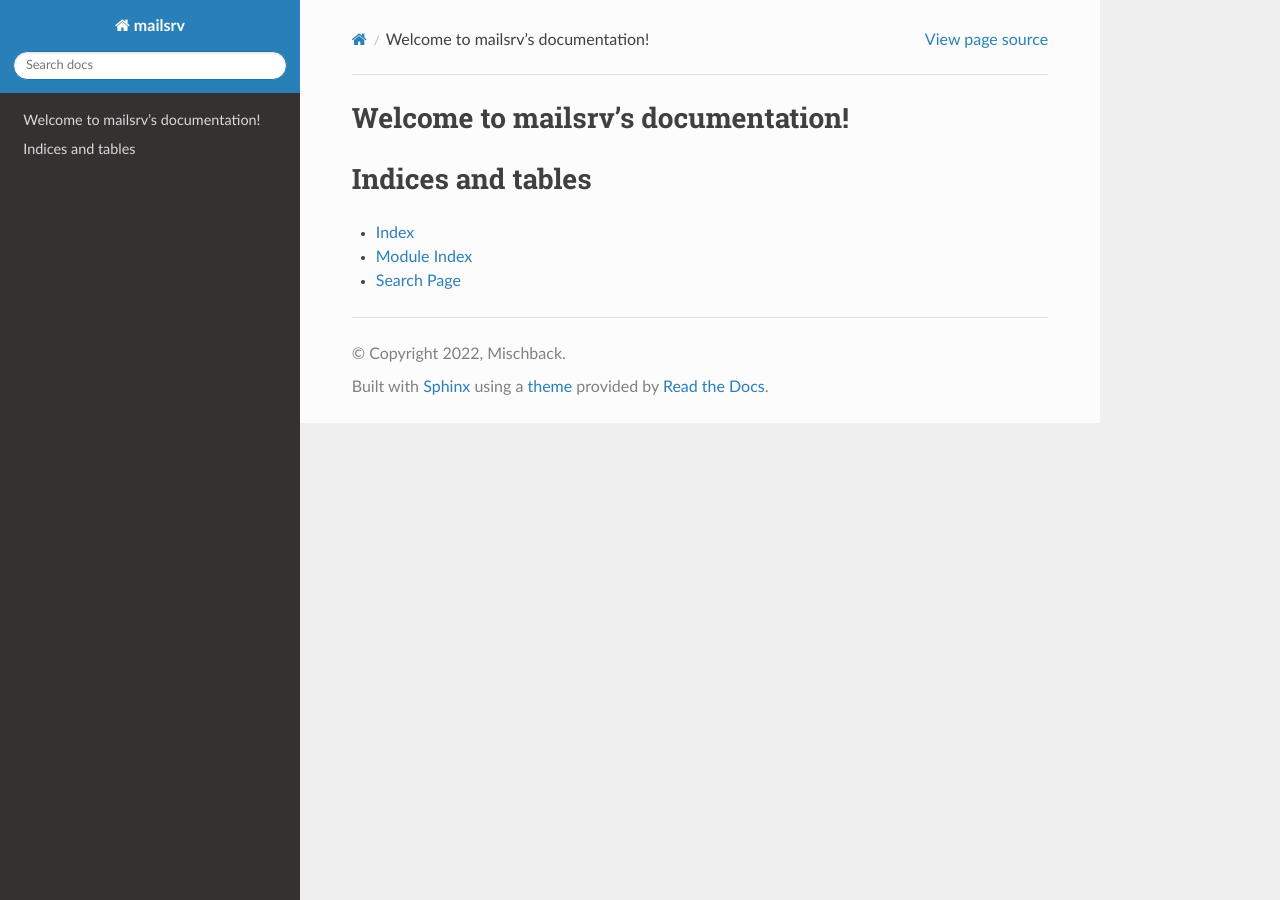
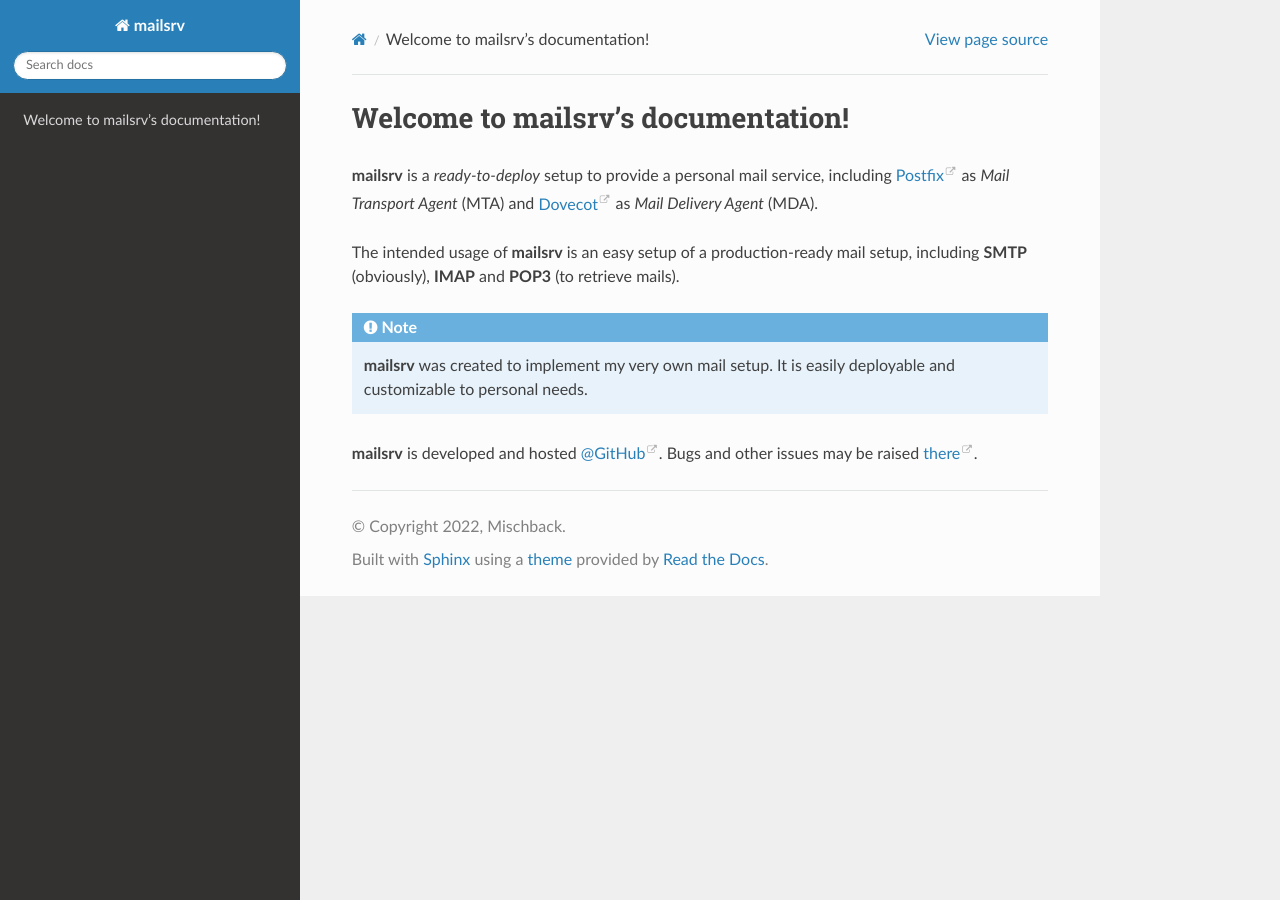
Before and after one commit to Mischback/mailsrv, a Sphinx documentation site: the page built from docs/source/index.rst, in a window 1280 px wide. Built offline with Sphinx 7.4.7 and the Read the Docs theme 2.0.0, drawn with Linux system fonts in a browser that asks for light colours.

Commit message:
Add introduction to doc's index page

```diff
--- a/docs/source/index.rst
+++ b/docs/source/index.rst
@@ -1,20 +1,23 @@
-.. mailsrv documentation master file, created by
-   sphinx-quickstart on Mon Nov  7 19:48:22 2022.
-   You can adapt this file completely to your liking, but it should at least
-   contain the root `toctree` directive.
+###################################
+Welcome to mailsrv's documentation!
+###################################
 
-Welcome to mailsrv's documentation!
-===================================
+**mailsrv** is a *ready-to-deploy* setup to provide a personal mail service,
+including `Postfix <https://www.postfix.org/>`_ as *Mail Transport Agent* (MTA)
+and `Dovecot <https://www.dovecot.org/>`_ as *Mail Delivery Agent* (MDA).
+
+The intended usage of **mailsrv** is an easy setup of a production-ready mail
+setup, including **SMTP** (obviously), **IMAP** and **POP3** (to retrieve
+mails).
+
+.. note::
+   **mailsrv** was created to implement my very own mail setup. It is easily
+   deployable and customizable to personal needs.
+
+**mailsrv** is developed and hosted
+`@GitHub <https://github.com/Mischback/mailsrv>`_. Bugs and other issues may be
+raised `there <https://github.com/Mischback/mailsrv/issues>`_.
 
 .. toctree::
    :maxdepth: 2
    :caption: Contents:
-
-
-
-Indices and tables
-==================
-
-* :ref:`genindex`
-* :ref:`modindex`
-* :ref:`search`
```
